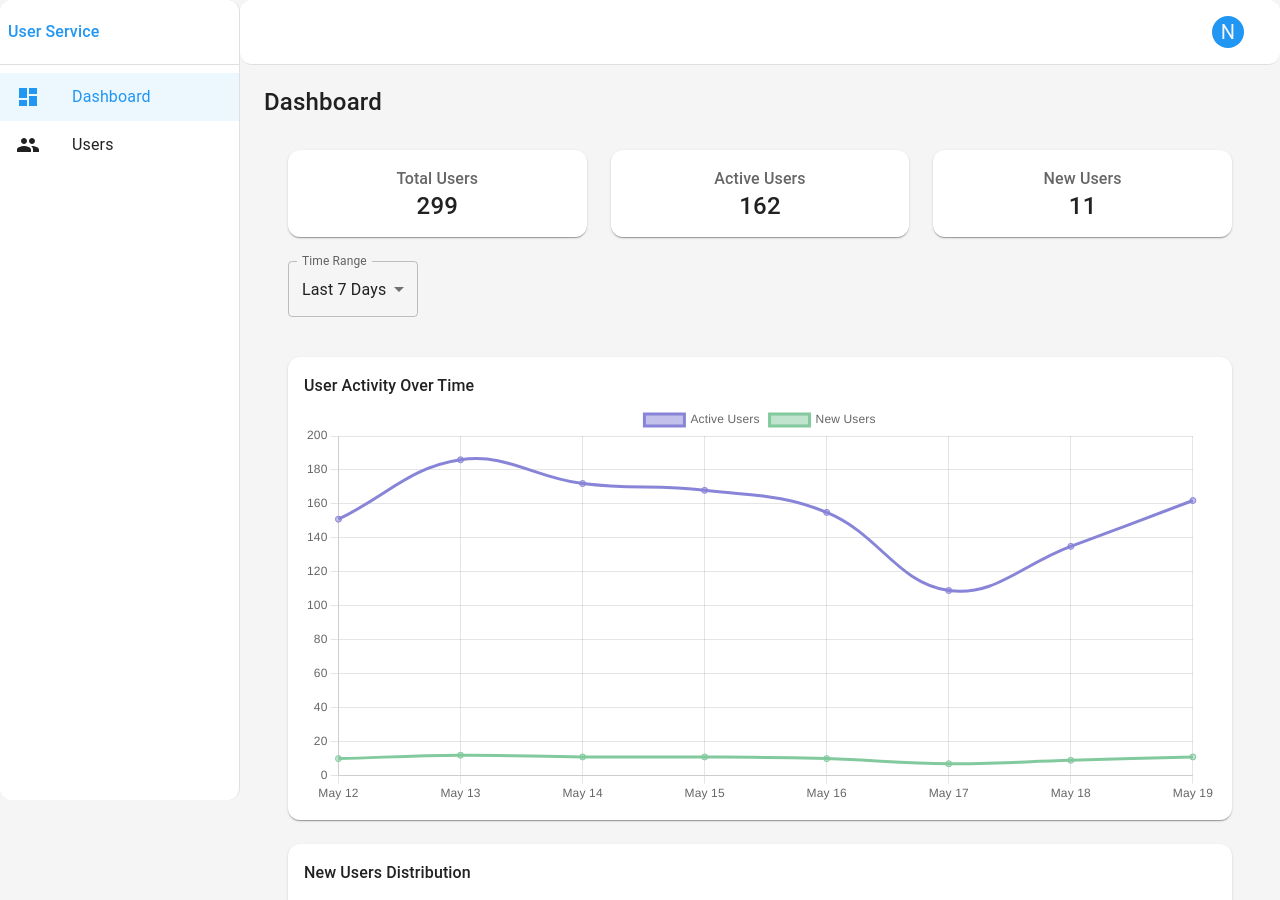
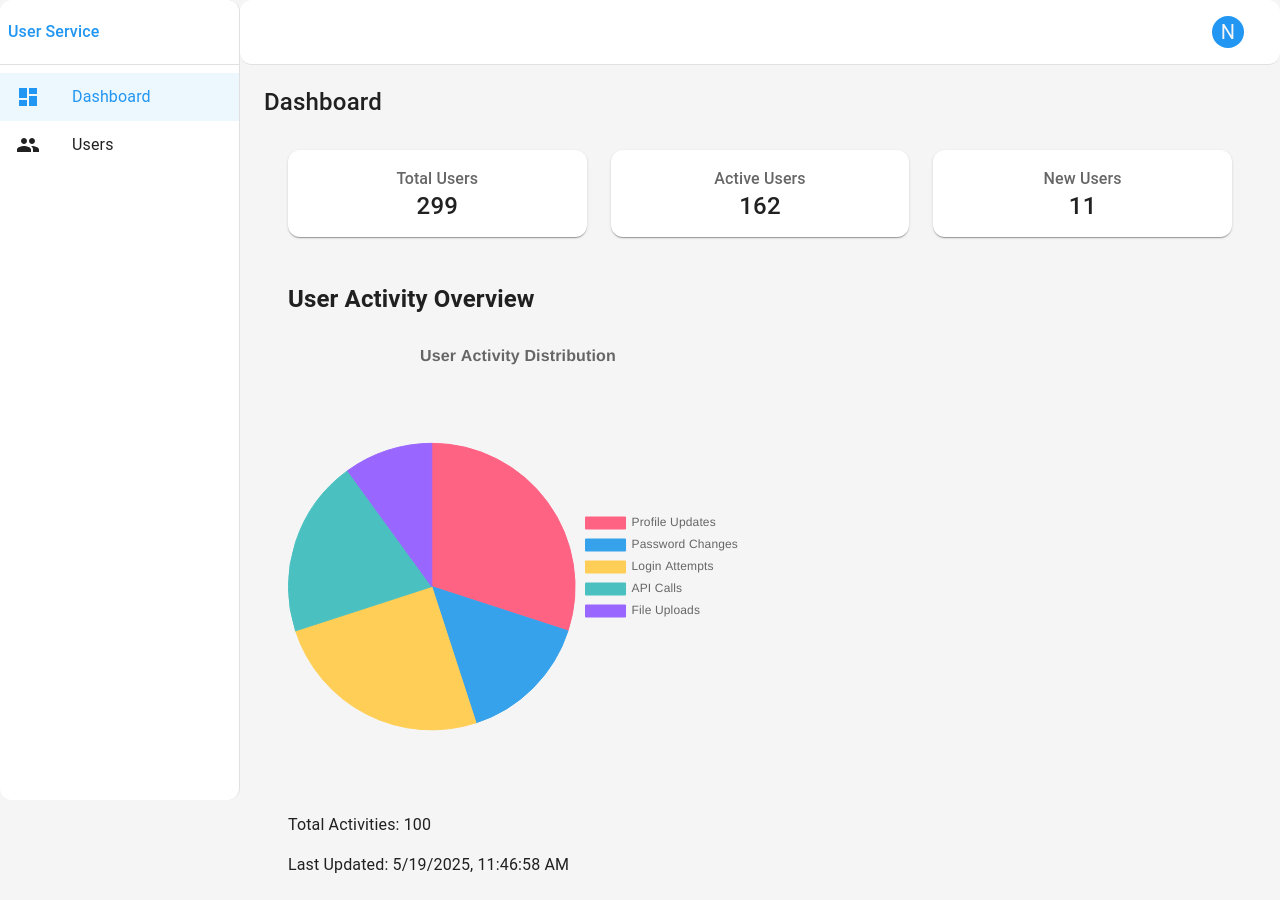
Before and after one commit to atulsm/user-service, a React (Create React App) app in the folder web/: page /dashboard in a window 1280 px wide. Shown: the top 900 px of the page. Built offline with nearby package versions, Linux system fonts and the light colour scheme; no server answers; sample sign-in values are in the browser's storage.

Commit message:
feat: add user activity pie chart to dashboard

```diff
--- a/web/src/components/DashboardCharts.tsx
+++ b/web/src/components/DashboardCharts.tsx
@@ -25,6 +25,7 @@
 import { Line, Bar } from 'react-chartjs-2';
 import { format, subDays, startOfDay, endOfDay, eachDayOfInterval } from 'date-fns';
 import { userService } from '../services/api';
+import UserActivityChart from './UserActivityChart';
 
 ChartJS.register(
   CategoryScale,
@@ -228,6 +229,11 @@
           </Paper>
         </Grid>
 
+        {/* User Activity Pie Chart */}
+        <Grid item xs={12} md={6}>
+          <UserActivityChart />
+        </Grid>
+
         {/* Time Range Selector */}
         <Grid item xs={12}>
           <Box sx={{ display: 'flex', gap: 2, mb: 2 }}>
@@ -265,27 +271,23 @@
           </Box>
         </Grid>
 
-        {/* User Activity Line Chart */}
-        <Grid item xs={12}>
-          <Paper sx={{ p: 2 }}>
+        {/* Line Chart */}
+        <Grid item xs={12} md={8}>
+          <Paper sx={{ p: 2, height: 400 }}>
             <Typography variant="h6" gutterBottom>
               User Activity Over Time
             </Typography>
-            <Box sx={{ height: 400 }}>
-              <Line data={lineChartData} options={chartOptions} />
-            </Box>
+            <Line data={lineChartData} options={chartOptions} />
           </Paper>
         </Grid>
 
-        {/* New Users Bar Chart */}
-        <Grid item xs={12}>
-          <Paper sx={{ p: 2 }}>
+        {/* Bar Chart */}
+        <Grid item xs={12} md={4}>
+          <Paper sx={{ p: 2, height: 400 }}>
             <Typography variant="h6" gutterBottom>
-              New Users Distribution
+              New User Registrations
             </Typography>
-            <Box sx={{ height: 400 }}>
-              <Bar data={barChartData} options={chartOptions} />
-            </Box>
+            <Bar data={barChartData} options={chartOptions} />
           </Paper>
         </Grid>
       </Grid>
--- /dev/null
+++ b/web/src/components/UserActivityChart.tsx
@@ -0,0 +1,76 @@
+import React from 'react';
+import { Pie } from 'react-chartjs-2';
+import {
+  Chart as ChartJS,
+  ArcElement,
+  Tooltip,
+  Legend,
+  Title,
+} from 'chart.js';
+
+// Register ChartJS components
+ChartJS.register(ArcElement, Tooltip, Legend, Title);
+
+// Dummy data for user activities
+const userActivityData = {
+  labels: [
+    'Profile Updates',
+    'Password Changes',
+    'Login Attempts',
+    'API Calls',
+    'File Uploads',
+  ],
+  datasets: [
+    {
+      data: [30, 15, 25, 20, 10],
+      backgroundColor: [
+        '#FF6384',
+        '#36A2EB',
+        '#FFCE56',
+        '#4BC0C0',
+        '#9966FF',
+      ],
+      borderColor: [
+        '#FF6384',
+        '#36A2EB',
+        '#FFCE56',
+        '#4BC0C0',
+        '#9966FF',
+      ],
+      borderWidth: 1,
+    },
+  ],
+};
+
+const options = {
+  responsive: true,
+  plugins: {
+    legend: {
+      position: 'right' as const,
+    },
+    title: {
+      display: true,
+      text: 'User Activity Distribution',
+      font: {
+        size: 16,
+      },
+    },
+  },
+};
+
+const UserActivityChart: React.FC = () => {
+  return (
+    <div className="bg-white p-6 rounded-lg shadow-md">
+      <h2 className="text-xl font-semibold mb-4">User Activity Overview</h2>
+      <div className="h-[400px] flex items-center justify-center">
+        <Pie data={userActivityData} options={options} />
+      </div>
+      <div className="mt-4 text-sm text-gray-600">
+        <p>Total Activities: 100</p>
+        <p>Last Updated: {new Date().toLocaleString()}</p>
+      </div>
+    </div>
+  );
+};
+
+export default UserActivityChart;
```
